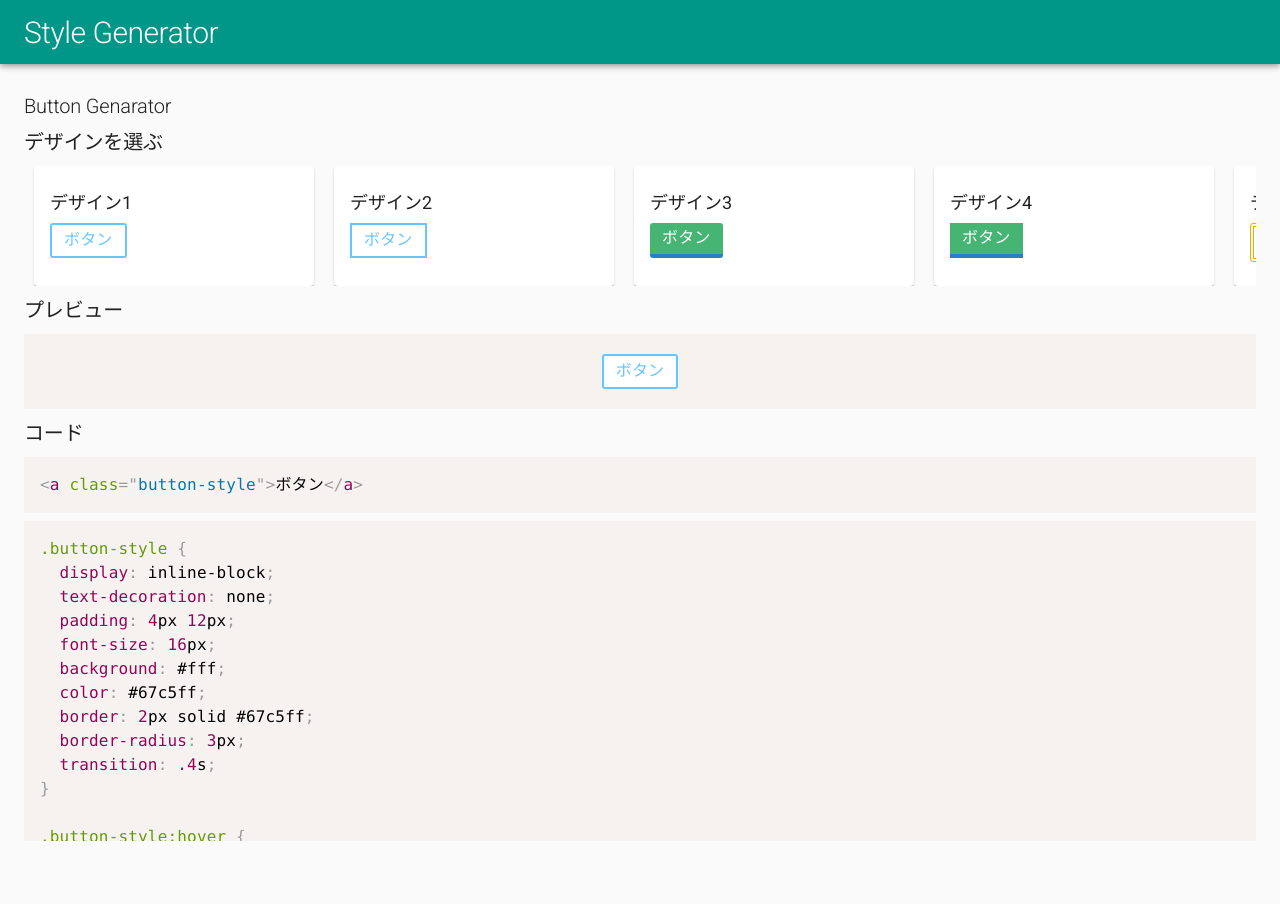
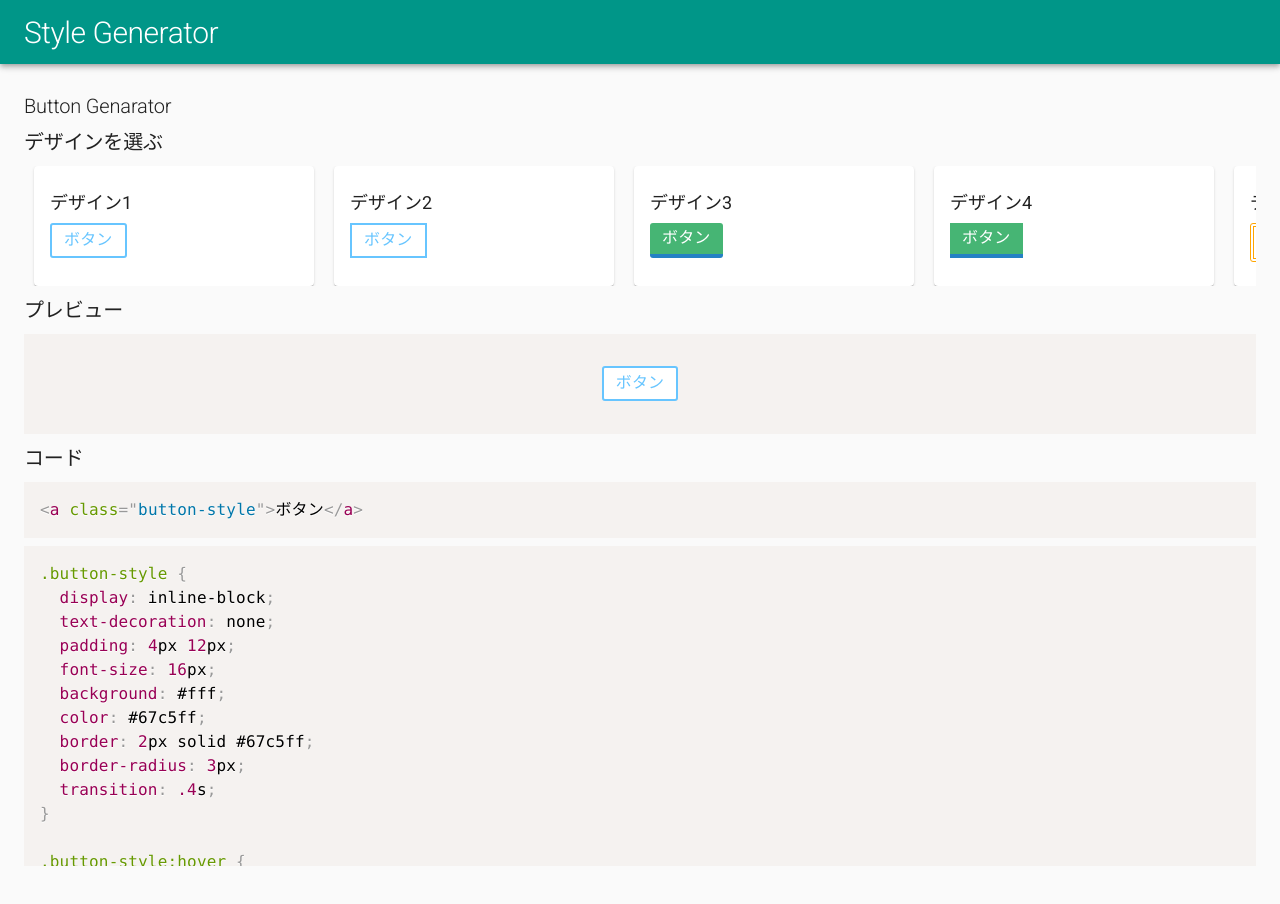
Before and after one commit to Yota-K/html-css-style-generator, a Next.js app: page /create-button in a window 1280 px wide. Shown: the top 904 px of the page. Built offline with nearby package versions, Linux system fonts and the light colour scheme.

Commit message:
プレビューエリアのスタイルの修正。

```diff
--- a/src/components/Organisms/ButtonGenarator/Preview/index.tsx
+++ b/src/components/Organisms/ButtonGenarator/Preview/index.tsx
@@ -25,5 +25,9 @@ export const ButtonPreview = () => {
 const PreviewArea = styled.div`
   background: #f5f2f0;
   padding: 20px;
-  text-align: center;
+  display: flex;
+  flex-wrap: wrap;
+  align-items: center;
+  justify-content: center;
+  height: 100px;
 `;
```
